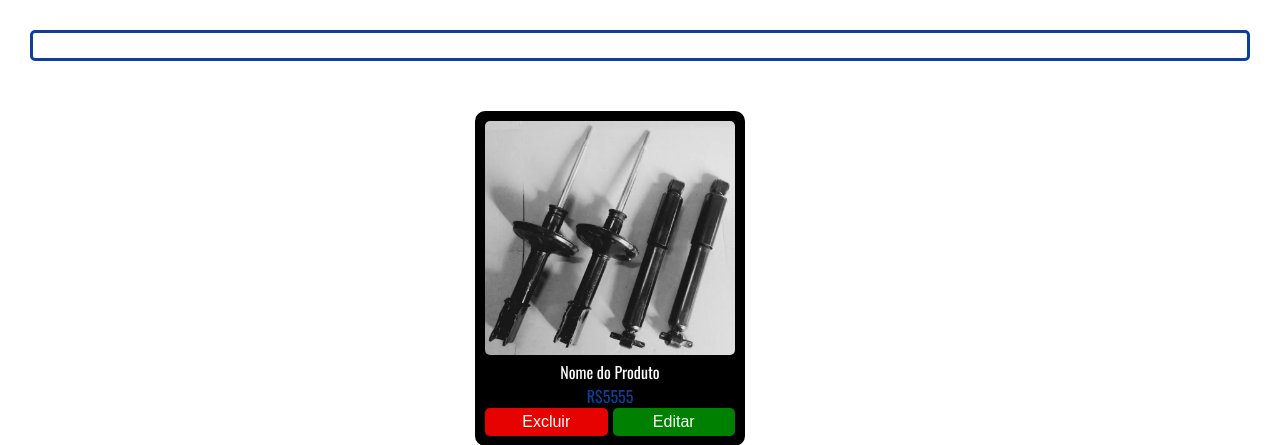
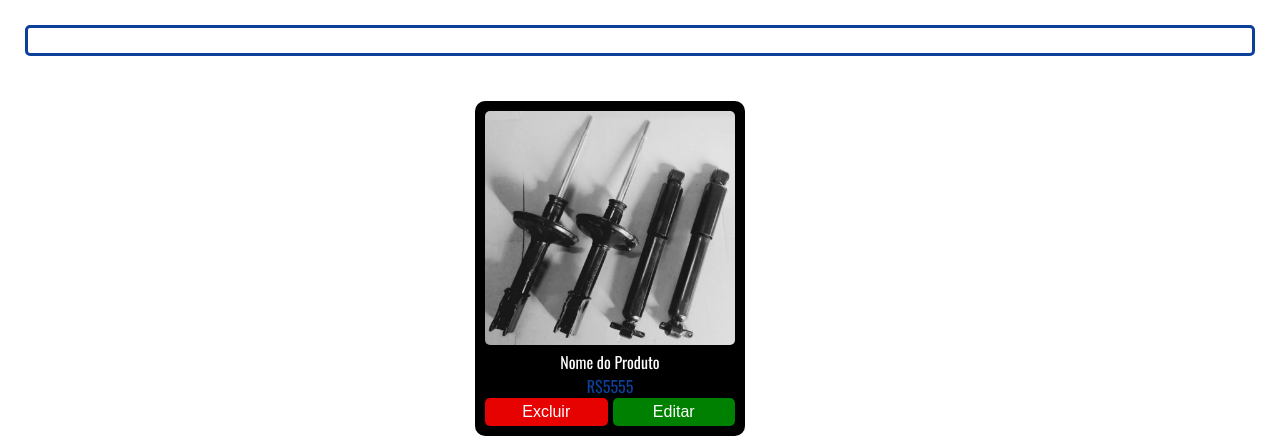
Before and after one commit to CaioSantos00/Controle-de-estoque, a PHP site: page /pagesAdm/consultaProduct.html in a window 1280 px wide. Shown: the part 110-555 px from the top of the page. Run offline with PHP 8.4, Linux system fonts and the light colour scheme.

Commit message:
Melhoria do sass

```diff
--- a/View/css/style.css
+++ b/View/css/style.css
@@ -450,16 +450,8 @@ textarea {
 #divInputConsul {
   display: flex;
   justify-content: center;
-  width: 100%;
-}
-
-#inputConsulta {
-  width: 100%;
-  margin: 30px;
-  padding: 5px;
-  outline: 0;
-  border: 3px solid #0c409a;
-  border-radius: 5px;
+  gap: 5px;
+  padding: 25px;
 }
 
 .divEditExclu {
@@ -1238,14 +1230,6 @@ a #btnCon:hover {
     grid-template-areas: "cardsFerramentas";
   }
 }
-#divInputConsulPedido {
-  display: flex;
-  justify-content: center;
-  align-items: center;
-  gap: 8px;
-  margin: 30px;
-}
-
 .inputsConsultas {
   width: 100%;
   padding: 5px;
--- a/View/pagesAdm/consultaProduct.html
+++ b/View/pagesAdm/consultaProduct.html
@@ -11,7 +11,7 @@
     <header class="header-container"></header>
     <section>
         <div id="divInputConsul">
-            <input type="text" id="inputConsulta">
+            <input type="text" class="inputsConsultas">
         </div>
         <div id="sectionProducts">
                 <div class="cardsProdu">
--- a/View/pagesAdm/painelPerfilAdm.html
+++ b/View/pagesAdm/painelPerfilAdm.html
@@ -40,8 +40,8 @@
                 <div class="divSvg">
                     <svg width="64px" height="64px" viewBox="0 0 24 24" fill="none" xmlns="http://www.w3.org/2000/svg"><g id="SVGRepo_bgCarrier" stroke-width="0"></g><g id="SVGRepo_tracerCarrier" stroke-linecap="round" stroke-linejoin="round"></g><g id="SVGRepo_iconCarrier"> <path d="M16 7C16 9.20914 14.2091 11 12 11C9.79086 11 8 9.20914 8 7C8 4.79086 9.79086 3 12 3C14.2091 3 16 4.79086 16 7Z" stroke="#ffffff" stroke-width="2" stroke-linecap="round" stroke-linejoin="round"></path> <path d="M12 14C8.13401 14 5 17.134 5 21H19C19 17.134 15.866 14 12 14Z" stroke="#ffffff" stroke-width="2" stroke-linecap="round" stroke-linejoin="round"></path> </g></svg>
                 </div>
-                <a href="">Cadastrar produto</a>
-                <a href="">Consultar produto</a>
+                <a href="consultaUser.html">Consultar Usuário</a>
+                <a href=""></a>
             </div>
         </div>
     </section>
--- a/View/pagesAdm/pedidos.html
+++ b/View/pagesAdm/pedidos.html
@@ -10,7 +10,7 @@
 <body>
     <header class="header-container"></header>
     <section id="sectionPedidos">
-        <div id="divInputConsulPedido">
+        <div id="divInputConsul">
             <input type="text" placeholder="Nome do Cliente" class="inputsConsultas" id="pedidoInput"><button id="btnBuscaPedido">Buscar</button>
         </div>
         <div id="holdTodosPedidos">
--- a/View/sass/pagesScss/consultaProduct.scss
+++ b/View/sass/pagesScss/consultaProduct.scss
@@ -1,16 +1,8 @@
 #divInputConsul {
     display: flex;
     justify-content: center;
-    width: 100%;
-}
-
-#inputConsulta {
-    width: 100%;
-    margin: 30px;
-    padding: 5px;
-    outline: 0;
-    border: 3px solid $corPrimaria;
-    border-radius: 5px;
+    gap: 5px;
+    padding: 25px;
 }
 
 .divEditExclu {
--- a/View/sass/pagesScss/telaPedidos.scss
+++ b/View/sass/pagesScss/telaPedidos.scss
@@ -1,11 +1,3 @@
-#divInputConsulPedido {
-    display: flex;
-    justify-content: center;
-    align-items: center;
-    gap: 8px;
-    margin: 30px;
-}
-
 .inputsConsultas {
     width: 100%;
     padding: 5px;
```
Also changed, not shown: View/pagesAdm/consultaUser.html (added, +18 -0 lines), 1 other file.
